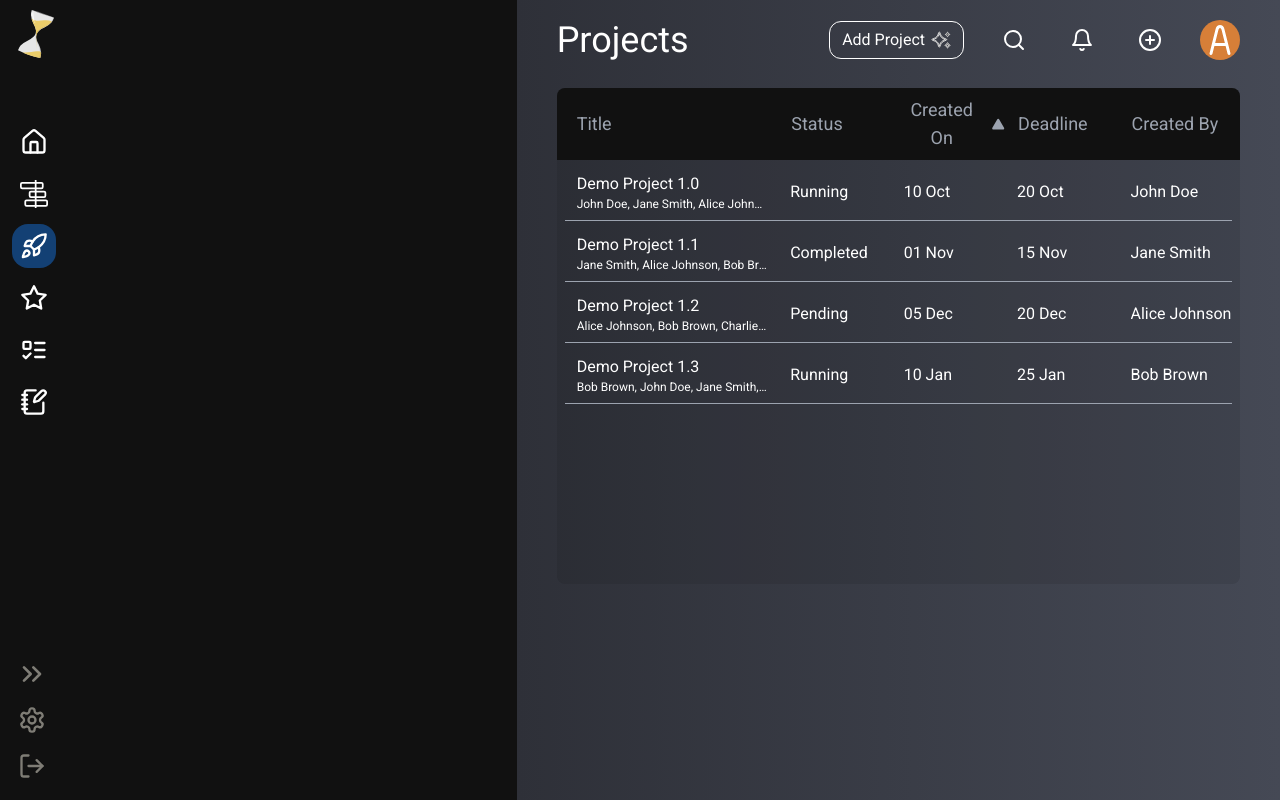
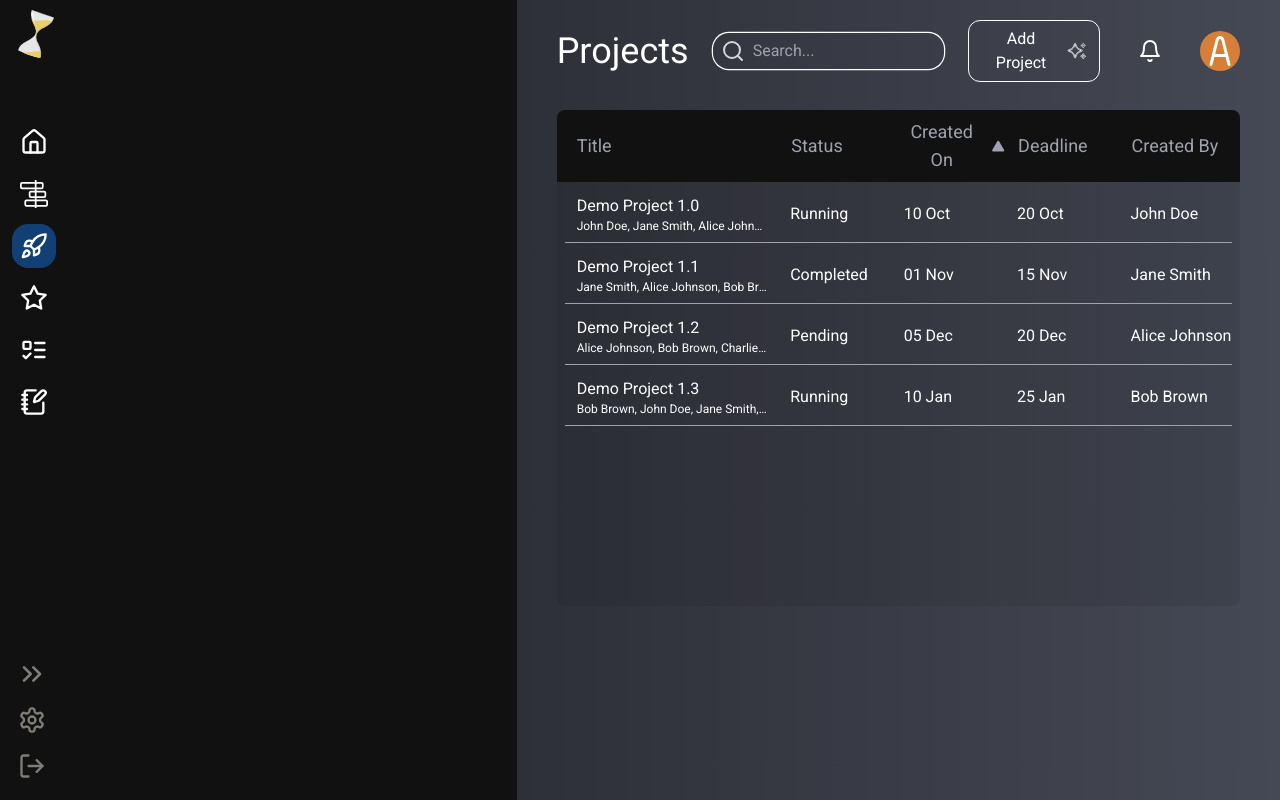
Before and after one commit to ankush24-7/TaskOS, a React (Vite) app in the folder client/: page /projects in a window 1280 px wide. Built offline with nearby package versions, Linux system fonts and the light colour scheme.

Commit message:
refactor: simplify SearchBtn component

```diff
--- a/client/src/assets/styles/animations.css
+++ b/client/src/assets/styles/animations.css
@@ -15,10 +15,6 @@
   box-shadow: 1rem 1rem 1rem rgba(0, 0, 0, 0.4);
 }
 
-.expand-left {
-  transition: width 0.5s linear;
-}
-
 .pop-up {
   animation: popUp 0.15s forwards;
 }
--- a/client/src/components/ui/SearchBtn.jsx
+++ b/client/src/components/ui/SearchBtn.jsx
@@ -1,29 +1,20 @@
-import React, { useState } from "react";
-import { SearchIcon, Close } from "@icons";
+import { SearchIcon } from "@icons";
 
-const SearchBtn = ({ SearchBtn }) => {
-  const [isSearchExpanded, setIsSearchExpanded] = useState(false);
+const SearchBtn = () => {
   return (
-    <div className="flex">
+    <form className="relative group flex-grow">
+      <SearchIcon className="absolute top-1/2 -translate-y-1/2 ml-2 stroke-gray-300 group-focus:stoke-white" />
+      <label htmlFor="search" className="absolute -top-40">
+        Search
+      </label>
       <input
+        name="search"
         type="text"
-        placeholder="Search"
-        className={`expand-left rounded-l-full px-4 focus:outline-none text-white placeholder:text-[#dcdcdc] bg-[#111] ${
-          isSearchExpanded ? "w-44" : "w-0 absolute -z-10"
-        }`}
+        placeholder="Search..."
+        autoComplete="off"
+        className="rounded-2xl pl-10 pr-2 py-1.5 bg-transparent ring-[1.25px] focus:outline-none ring-white text-white placeholder:text-gray-400 focus:placeholder:text-gray-400 hover:bg-prim-black focus:bg-prim-black"
       />
-      <button
-        onClick={() => setIsSearchExpanded(!isSearchExpanded)}
-        className={`p-1.5 w-fit rounded-3xl hover:bg-[#111] ${
-          isSearchExpanded && "bg-[#111] rounded-r-full py-2.5"
-        }`}>
-        {isSearchExpanded ? (
-          <Close stroke="#fff" className="w-5 h-5" />
-        ) : (
-          <SearchIcon />
-        )}
-      </button>
-    </div>
+    </form>
   );
 };
 
--- a/client/src/pages/projects-page/components/ProjectNav.jsx
+++ b/client/src/pages/projects-page/components/ProjectNav.jsx
@@ -5,29 +5,20 @@ import SearchBtn from "@components/ui/SearchBtn";
 
 const ProjectNav = () => {
   return (
-    <nav className="flex flex-col gap-6 py-2 px-3 sm:py-5 sm:px-0">
-      <div className="flex gap-8 justify-between items-center">
+    <header className="flex justify-between items-center flex-col gap-6 py-2 px-3 sm:flex-row sm:py-5 sm:px-0">
       <h1 className="text-white text-3xl sm:text-4xl">Projects</h1>
+      <SearchBtn />
 
-        <div className="flex items-center gap-8">
-          <ul className="hidden sm:flex gap-4 items-center">
+      <nav className="flex items-center gap-8">
         <navbarComp.IconBtn
           label="Add Project"
           Icon={() => (
             <projectNavIcons.Sparkles className="w-5 h-5" stroke="#fff" />
           )}
         />
-          </ul>
-
-          <ul className="hidden sm:flex gap-8 items-center">
-            <SearchBtn />
         <navbarComp.RoundBtn Icon={projectNavIcons.Bell} />
-            <navbarComp.RoundBtn Icon={projectNavIcons.AddTask} />
-          </ul>
-
         <User />
-        </div>
-      </div>
+      </nav>
 
       <div className="relative w-full sm:hidden">
         <projectNavIcons.SearchIcon className="absolute top-1/2 -translate-y-1/2 ml-1 stroke-prim-black" />
@@ -38,7 +29,7 @@ const ProjectNav = () => {
           className="w-full rounded-lg pl-8 pr-2 py-2 focus:outline-none"
         />
       </div>
-    </nav>
+    </header>
   );
 };
 
```
Lines whose indentation alone changed are shown as unchanged.
